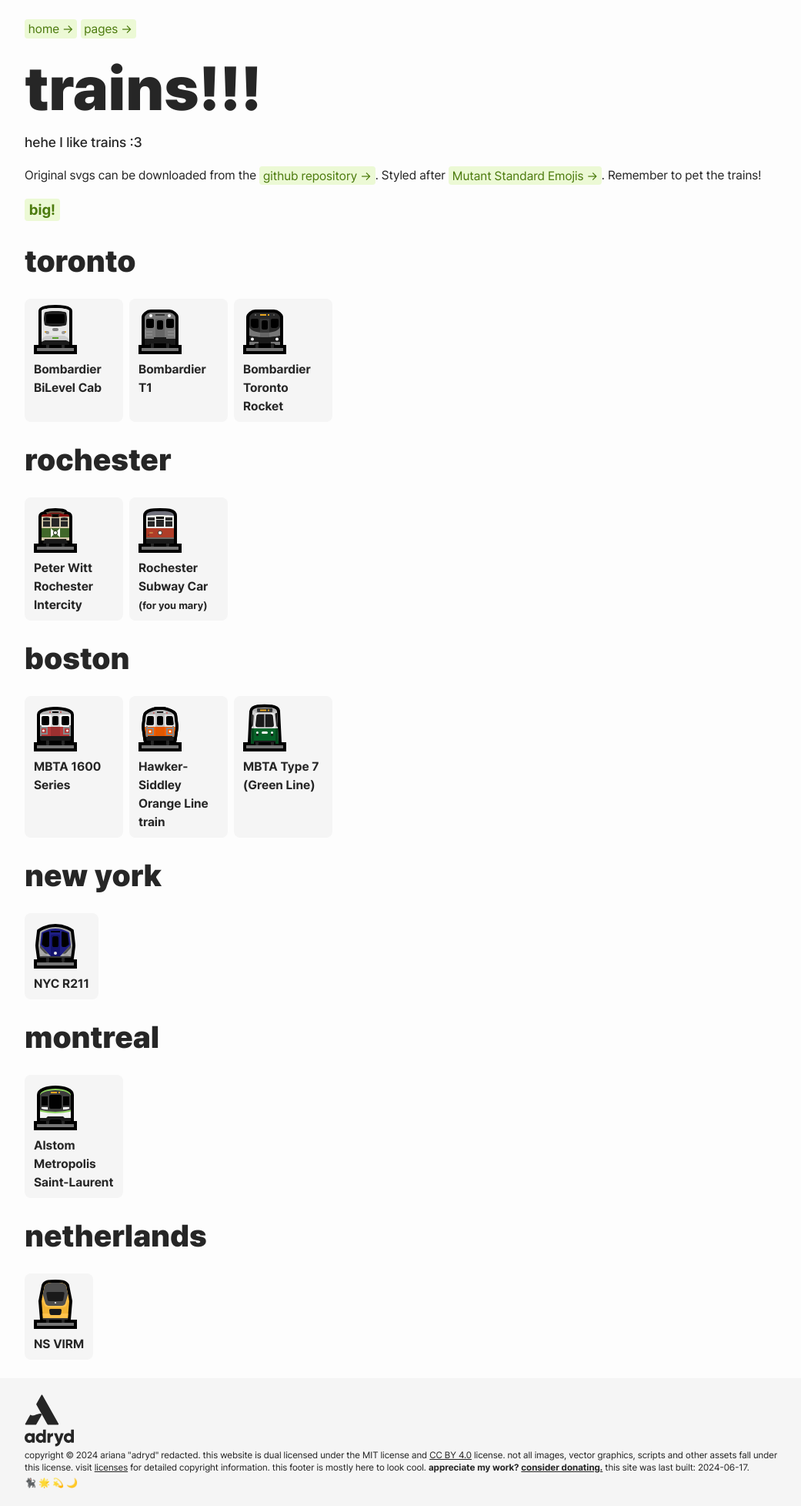
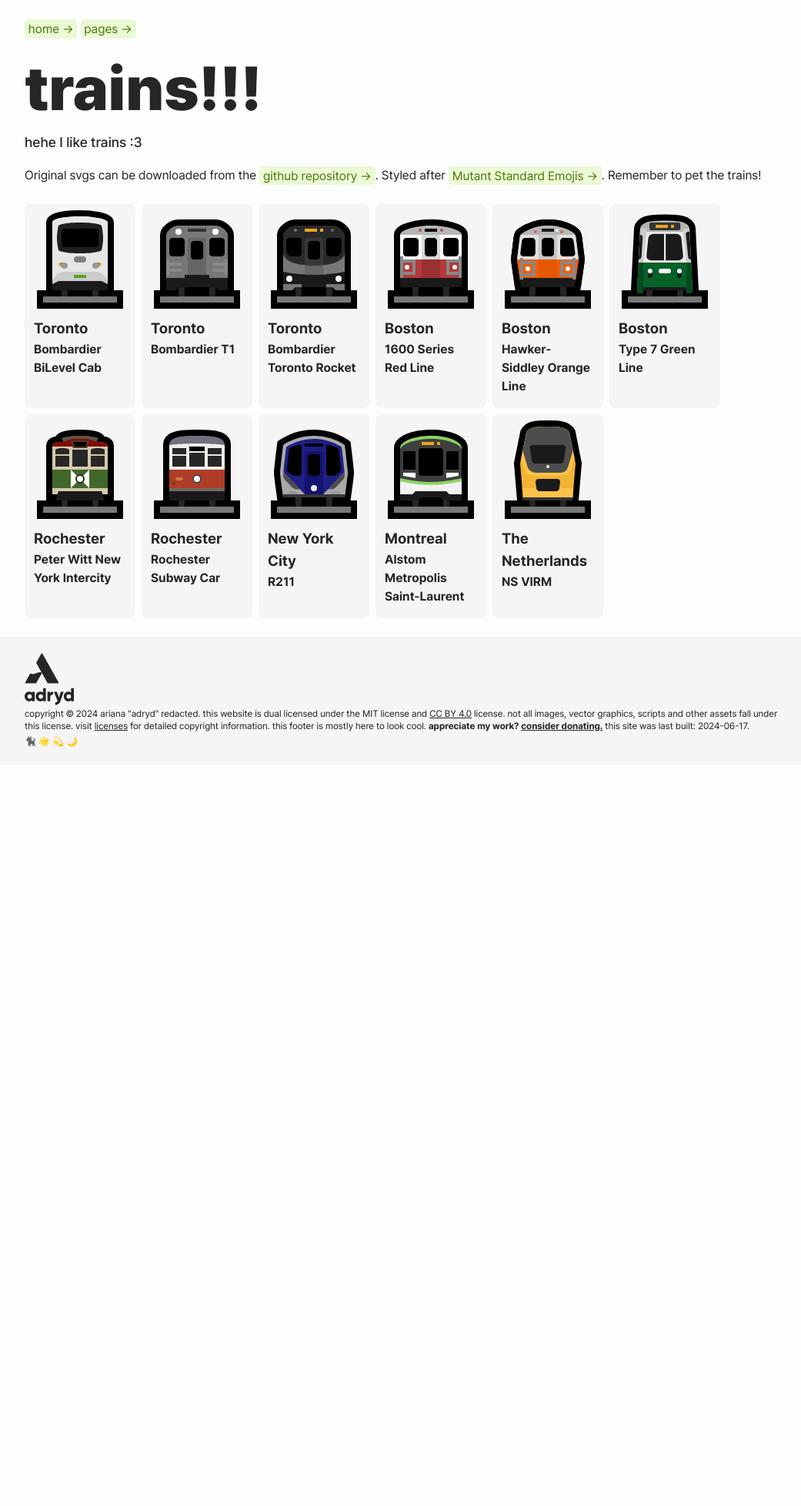
Before and after one commit to adryd325/website, a Jekyll site: the page built from things/trains/index.html, in a window 1280 px wide. Shown: the whole page at 77% size, without its empty margins (118-1159 px from the left). Built offline with Jekyll 4.4.1, drawn with Linux system fonts in a browser that asks for light colours; after the commit the page ends 993 px from its top, so only the background shows below that.

Commit message:
make train icons better

```diff
--- a/things/trains/index.html
+++ b/things/trains/index.html
@@ -16,7 +16,7 @@ subtitle: >-
   .card {
     background-color: #f5f5f5;
     border-radius: 8px;
-    max-width: 128px;
+    max-width: calc(128px + 16px);
     margin-right: 8px;
     margin-top: 8px;
   }
@@ -37,18 +37,14 @@ subtitle: >-
   }
 
   .card img {
-    min-width: 64px;
+    min-width: 128px;
     margin: 8px;
     display: block;
   }
 
-  .card p {
-    margin: 8px;
+  .card div {
     font-weight: bold;
-  }
-
-  .card div {
-    padding: 0 4px;
+    margin: 12px;
   }
 
   .fancy-link {
@@ -76,22 +72,6 @@ subtitle: >-
       background-color: #84cc1633;
     }
   }
-
-  .big .card {
-    max-width: 256px;
-  }
-  .big .card img {
-    width: 128px;
-  }
-  .big .card p {
-    margin: 16px;
-    font-size: 1.2em;
-  }
-
-  #bigify {
-    font-size: 1.2em;
-    font-weight: bold;
-  }
 </style>
 <p>
   Original svgs can be downloaded from the
@@ -102,35 +82,44 @@ subtitle: >-
   Remember to pet the trains!
 </p>
 
-<a class="fancy-link" id="bigify" onclick="big()">big!</a>
-
-<h2>toronto</h2>
 <div class="row">
   <div class="card">
     <img
       alt="Bombardier BiLevel cab car in Toronto paint scheme"
       src="./bombardier_toronto_bilevel_coach.svg"
     />
-    <div><p>Bombardier BiLevel Cab</p></div>
+    <div><span style="font-size: 1.2em">Toronto</span><p>Bombardier BiLevel Cab</p></div>
   </div>
   <div class="card">
     <img alt="Bombardier T1" src="./bombardier_toronto_t1.svg" />
-    <div><p>Bombardier T1</p></div>
+    <div><span style="font-size: 1.2em">Toronto</span><p>Bombardier T1</p></div>
   </div>
   <div class="card">
     <img alt="Bombardier Toronto Rocket" src="./bombardier_toronto_tr.svg" />
-    <div><p>Bombardier Toronto Rocket</p></div>
+    <div><span style="font-size: 1.2em">Toronto</span><p>Bombardier Toronto Rocket</p></div>
   </div>
-</div>
-<h2>rochester</h2>
-<div class="row">
+  <div class="card">
+    <img alt="Train inspired by MBTA red line cars" src="./mbta_redline.svg" />
+    <div>
+      <span style="font-size: 1.2em">Boston</span>
+      <p>1600 Series Red Line</p>
+    </div>
+  </div>
+  <div class="card">
+    <img alt="Orange line MBTA train" src="./mbta_orange_line.svg" />
+    <div><span style="font-size: 1.2em">Boston</span><p>Hawker-Siddley Orange Line</p></div>
+  </div>
+  <div class="card">
+    <img alt="Type 7 MBTA green line train" src="./mbta_green_line2.svg" />
+    <div><span style="font-size: 1.2em">Boston</span><p>Type 7 Green Line</p></div>
+  </div>
   <div class="card">
     <img
       alt="Peter Witt car with New York intercity
       paint scheme"
       src="./peter_witt_rochester_forgor.svg"
     />
-    <div><p>Peter Witt Rochester Intercity</p></div>
+    <div><span style="font-size: 1.2em">Rochester</span><p>Peter Witt New York Intercity</p></div>
   </div>
   <div class="card">
     <img
@@ -139,55 +128,29 @@ subtitle: >-
       src="./peter_witt_rochester_car_60.svg"
     />
     <div>
-      <p>
-        Rochester Subway Car<br />
-        <small>(for you mary)</small>
-      </p>
+      <span style="font-size: 1.2em">Rochester</span>
+      <p>Rochester Subway Car</p>
     </div>
   </div>
-</div>
-<h2>boston</h2>
-<div class="row">
-  <div class="card">
-    <img alt="Train inspired by MBTA red line cars" src="./mbta_redline.svg" />
-    <div><p>MBTA 1600 Series</p></div>
-  </div>
-  <div class="card">
-    <img alt="Orange line MBTA train" src="./mbta_orange_line.svg" />
-    <div><p>Hawker-Siddley Orange Line train</p></div>
-  </div>
-  <div class="card">
-    <img alt="Type 7 MBTA green line train" src="./mbta_green_line2.svg" />
-    <div><p>MBTA Type 7 (Green Line)</p></div>
-  </div>
-</div>
-<h2>new york</h2>
-<div class="row">
   <div class="card">
     <img
       alt="Kawasaki Railcar Manufacturing NYC
         R211"
       src="./nyc_r211.svg"
     />
-    <div><p>NYC R211</p></div>
+    <div><span style="font-size: 1.2em">New York City</span><p>R211</p></div>
   </div>
-</div>
-<h2>montreal</h2>
-<div class="row">
   <div class="card">
     <img
       alt="Alstom Metropolis Saint-Laurent in the Montreal REM paint
         scheme"
       src="./montreal_rem.svg"
     />
-    <div><p>Alstom Metropolis Saint-Laurent</p></div>
+    <div><span style="font-size: 1.2em">Montreal</span><p>Alstom Metropolis Saint-Laurent</p></div>
   </div>
-</div>
-<h2>netherlands</h2>
-<div class="row">
   <div class="card">
     <img alt="NS VIRM" src="./ns_virm.svg" />
-    <div><p>NS VIRM</p></div>
+    <div><span style="font-size: 1.2em">The Netherlands</span><p>NS VIRM</p></div>
   </div>
 </div>
 
@@ -206,11 +169,11 @@ subtitle: >-
   const bigify = document.getElementById("bigify");
   function big() {
     if (!document.body.classList.contains("big")) {
-      document.body.classList.add("big")
-      bigify.innerText = "unbig!"
+      document.body.classList.add("big");
+      bigify.innerText = "unbig!";
     } else {
-    document.body.classList.remove("big")
-    bigify.innerText = "big!"
-  }
+      document.body.classList.remove("big");
+      bigify.innerText = "big!";
+    }
   }
 </script>
```
